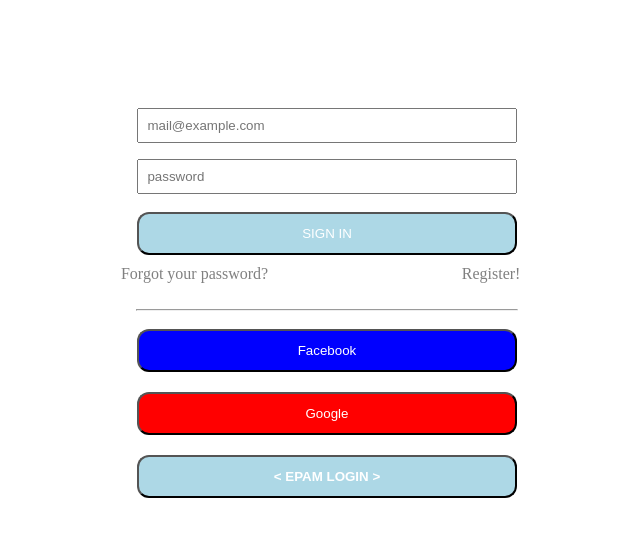
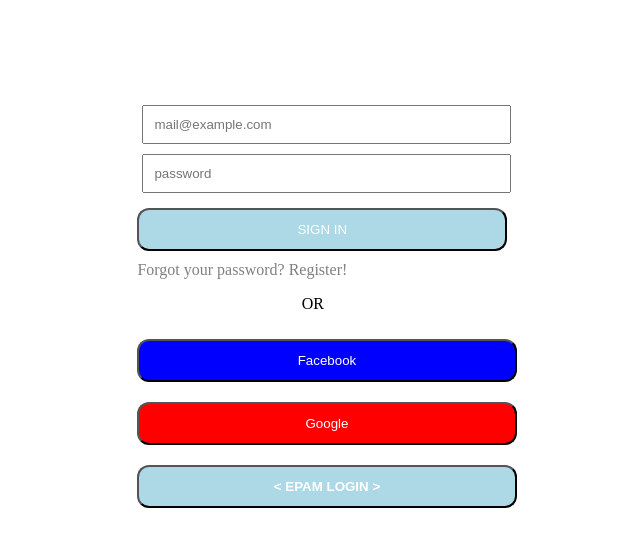
Before and after one commit to Ramakrishna-12/Ramakrishnareddyintroductiontohtmlandcss, a plain HTML site: page introductiontohtmlandcss/index.html in a window 1280 px wide. Shown: the whole page, without its empty margins (313-953 px from the left). Drawn offline with Linux system fonts and the light colour scheme.

Commit message:
second commit

```diff
--- a/introductiontohtmlandcss/index.html
+++ b/introductiontohtmlandcss/index.html
@@ -1,17 +1,18 @@
 <!DOCTYPE html>
 <html>
-<meta charset="utf-8" content="width=device-width">
 <head>
 	<title>Sign in</title>
 	<style type="text/css">
 		form{
 			margin-top: 100px;
+			margin-left: 35%;
+
 		}
 		input{
-			width: 30%;
-			margin: 8px 0;
-			padding: 8px;
-			box-sizing: border-box;
+			width: 42%;
+			margin:5px;
+			padding: 10px;
+
 		}
 		button{
 			width: 30%;
@@ -24,6 +25,9 @@
 		a{
 			text-decoration: none;
 			color: white;
+		}
+		p{
+			margin-left: 20%;
 		}
 
 		#f{
@@ -41,29 +45,45 @@
 		#s
 		{
 			background-color: lightblue;
+			width: 45%;
 		}
 		#Forgot{
-			margin-left: -1%;
+			/*margin-left: -1%;*/
 			color: gray;
 		}
 		#reset{
-			margin-left: 15%;
+			/*margin-left: 15%;*/
 			color:gray;
 		}
+	@media (max-width: 600px)
+	{
+		#f,#g,#e,form,p,input,#s
+		{
+			margin-left: 0%;
+			margin-right: 0%;
+			width: 95%;
+
+		}
+
+
+	}
 	</style>
+
+
 </head>
 <body>
 
-	<form align=center>
+	<form>
 		<input type="mail" name="username" placeholder="mail@example.com" required=""><br>
 		<input type="password" name="password" placeholder="password" required=""><br>
 
 		<button id="s">SIGN IN</button><br>
 
-		<a href="" id="Forgot">Forgot your password?</a>
-		<a href="" id="reset">Register!</a><br><br>
+		<a href="" id="Forgot">Forgot your password?     </a>
+		<a href="" id="reset">Register!</a>
+		<p>OR</p>
 	</form>
-		<hr width=30%>
+
 		<button id="f"><a href="" >Facebook</a></button><br>
 		<button id="g"><a href="" >Google</a></button><br>
 
```
